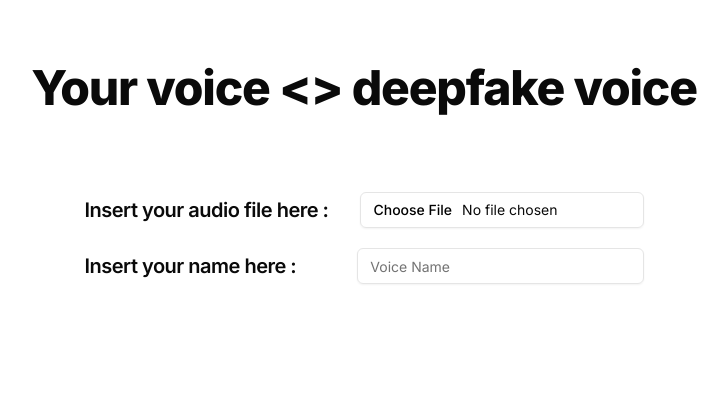
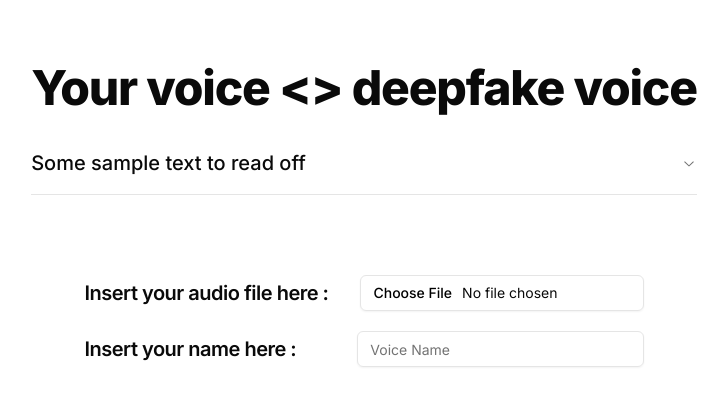
Before and after one commit to RexanWONG/generate-deepfake-voice, a Next.js app: page / in a window 1280 px wide. Shown: the top 406 px of the page, without its empty margins (276-1004 px from the left). Built offline with nearby package versions, Linux system fonts and the light colour scheme; no server answers.

Commit message:
add sample text

```diff
--- a/components/WordHeader.tsx
+++ b/components/WordHeader.tsx
@@ -1,10 +1,32 @@
-import React from 'react'
+import {
+  Accordion,
+  AccordionContent,
+  AccordionItem,
+  AccordionTrigger,
+} from "@/components/ui/accordion"
 
 const WordHeader = () => {
   return (
-    <h1 className="scroll-m-20 text-4xl font-extrabold tracking-tight lg:text-5xl">
-      Your voice {'<>'} deepfake voice
-    </h1>
+    <div>
+        <h1 className="scroll-m-20 text-4xl font-extrabold tracking-tight lg:text-5xl">
+          Your voice {'<>'} deepfake voice
+        </h1>
+
+        <Accordion type="single" collapsible className="mt-5">
+          <AccordionItem value="item-1">
+            <AccordionTrigger className="text-[20px]">Some sample text to read off</AccordionTrigger>
+            <AccordionContent className="max-w-[700px]">
+              Ladies and gentlemen, welcome to the bustling streets of New York City, the city that never sleeps. Nestled on the eastern coast of the United States, New York City stands tall as a global metropolis, capturing the dreams and aspirations of millions.
+
+              As you walk through the vibrant neighborhoods, the symphony of diverse cultures fills the air. From the iconic Times Square, where the neon lights dance with electric energy, to the serene beauty of Central Park, where nature finds solace amidst the concrete jungle, New York City offers an experience like no other.
+
+              The city's architecture is a testament to human ingenuity and ambition. The towering skyscrapers of Manhattan, including the Empire State Building and One World Trade Center, reach for the heavens, symbolizing the indomitable spirit of New Yorkers. Each street corner tells a story, from the historic brownstones of Brooklyn to the artistic graffiti adorning the walls of the Lower East Side.
+
+              New York City is a cultural melting pot, where people from every corner of the globe come together to create a vibrant tapestry of traditions. The aroma of diverse cuisines permeates the air, tantalizing taste buds with flavors from every continent. From savoring authentic Italian pizza in Little Italy to indulging in a mouthwatering hot dog from a street vendor, culinary delights await at every turn.
+            </AccordionContent>
+          </AccordionItem>
+        </Accordion>
+    </div>
   )
 }
 
--- /dev/null
+++ b/components/ui/accordion.tsx
@@ -0,0 +1,60 @@
+"use client"
+
+import * as React from "react"
+import * as AccordionPrimitive from "@radix-ui/react-accordion"
+import { ChevronDownIcon } from "@radix-ui/react-icons"
+
+import { cn } from "@/lib/utils"
+
+const Accordion = AccordionPrimitive.Root
+
+const AccordionItem = React.forwardRef<
+  React.ElementRef<typeof AccordionPrimitive.Item>,
+  React.ComponentPropsWithoutRef<typeof AccordionPrimitive.Item>
+>(({ className, ...props }, ref) => (
+  <AccordionPrimitive.Item
+    ref={ref}
+    className={cn("border-b", className)}
+    {...props}
+  />
+))
+AccordionItem.displayName = "AccordionItem"
+
+const AccordionTrigger = React.forwardRef<
+  React.ElementRef<typeof AccordionPrimitive.Trigger>,
+  React.ComponentPropsWithoutRef<typeof AccordionPrimitive.Trigger>
+>(({ className, children, ...props }, ref) => (
+  <AccordionPrimitive.Header className="flex">
+    <AccordionPrimitive.Trigger
+      ref={ref}
+      className={cn(
+        "flex flex-1 items-center justify-between py-4 text-sm font-medium transition-all hover:underline [&[data-state=open]>svg]:rotate-180",
+        className
+      )}
+      {...props}
+    >
+      {children}
+      <ChevronDownIcon className="h-4 w-4 shrink-0 text-muted-foreground transition-transform duration-200" />
+    </AccordionPrimitive.Trigger>
+  </AccordionPrimitive.Header>
+))
+AccordionTrigger.displayName = AccordionPrimitive.Trigger.displayName
+
+const AccordionContent = React.forwardRef<
+  React.ElementRef<typeof AccordionPrimitive.Content>,
+  React.ComponentPropsWithoutRef<typeof AccordionPrimitive.Content>
+>(({ className, children, ...props }, ref) => (
+  <AccordionPrimitive.Content
+    ref={ref}
+    className={cn(
+      "overflow-hidden text-sm data-[state=closed]:animate-accordion-up data-[state=open]:animate-accordion-down",
+      className
+    )}
+    {...props}
+  >
+    <div className="pb-4 pt-0">{children}</div>
+  </AccordionPrimitive.Content>
+))
+AccordionContent.displayName = AccordionPrimitive.Content.displayName
+
+export { Accordion, AccordionItem, AccordionTrigger, AccordionContent }
--- a/package.json
+++ b/package.json
@@ -9,6 +9,7 @@
     "lint": "next lint"
   },
   "dependencies": {
+    "@radix-ui/react-accordion": "^1.1.2",
     "@radix-ui/react-icons": "^1.3.0",
     "@radix-ui/react-label": "^2.0.2",
     "@radix-ui/react-slot": "^1.0.2",
```
Also changed, not shown: 1 other file (tests, documents, lock files or other folders).
